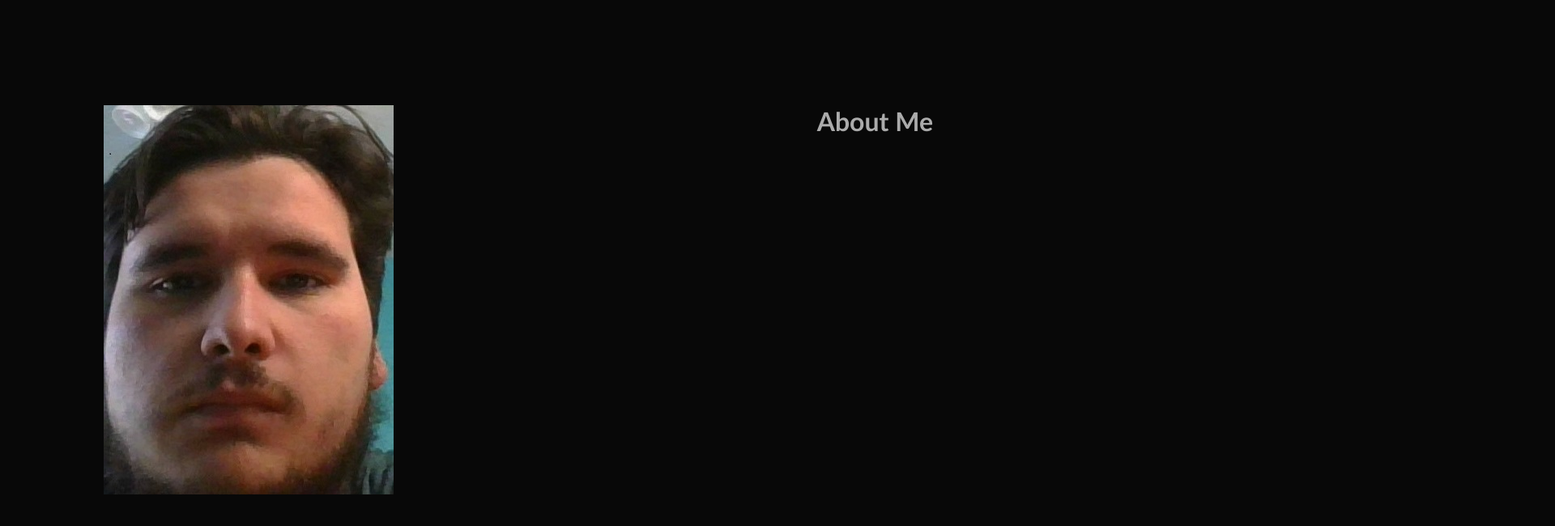
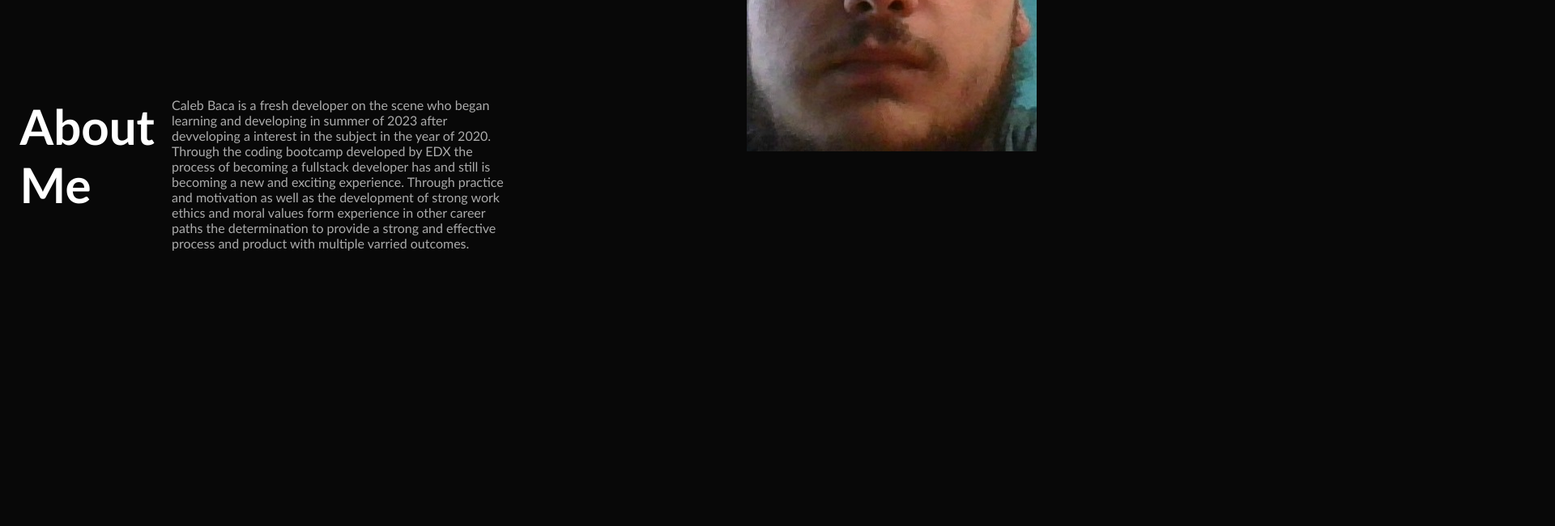
Before and after one commit to Caleb-A-B/Professional-Portfolio, a plain HTML site: page index.html in a window 1280 px wide. Shown: the part 760-1410 px from the top of the page at 81% size, 1920 px wide, since content can reach past the window. After the commit the page ends 1150 px from the top, so only its background shows below. Drawn offline with Linux system fonts and the light colour scheme.

Commit message:
aligned image and intro

```diff
--- a/assets/style.css
+++ b/assets/style.css
@@ -37,21 +37,29 @@ nav ul li a{
     padding: 80px 0;
     color: #ababab;
 }
+img {
+    float: right;
+}
 
 .row{
-    display: flex;
-    justify-content: space-between;
-    flex-wrap: wrap;
+   display: flex;
+   flex-direction: row;
+   justify-content:right;
+   align-items: right;
+   width: 50%;
+
 }
 .about-col-1{
-    flex-basis: 80%;
+    flex-basis: 35%;
 }
-.about-col-1 img{
-width: 100%;
-border-radius: 15px
+
+.about-col-2{
+flex-basis: 30%;
 }
-.about-col-2{
-flex-basis: 20%;
+.sub-title{
+    font-size: 60px;
+    font-weight: 600;
+    color: #fff;
 }
 /* <!--class for head top and nav-links--> */
 /* header {
--- a/index.html
+++ b/index.html
@@ -22,15 +22,16 @@
 
         </div>
         <img src="assets/images/pexels-pixabay-2150.2.jpg">
+        <img src="assets/images/face off.jpg" alt text="Face-off">
     </div>
     <!--about me section for introduction-->
     <div id="about">
-        <div class="container">
+        <div aside="container">
             <div class="row">
                 <div class="about-col-1"></div>
-                <img src="assets/images/face off.jpg">
+                    <h1 class="sub-title">About Me</h1>
                 <div class="about-col-2"></div>
-                 <h1 class="sub-title">About Me</h1>
+                 <p> Caleb Baca is a fresh developer on the scene who began learning and developing in summer of 2023 after devveloping a interest in the subject in the year of 2020. Through the coding bootcamp developed by EDX the process of becoming a fullstack developer has and still is becoming a new and exciting experience. Through practice and motivation as well as the development of strong work ethics and moral values form experience in other career paths the determination to provide a strong and effective process and product with multiple varried outcomes.</p>
 
             </div>
         </div>
```
